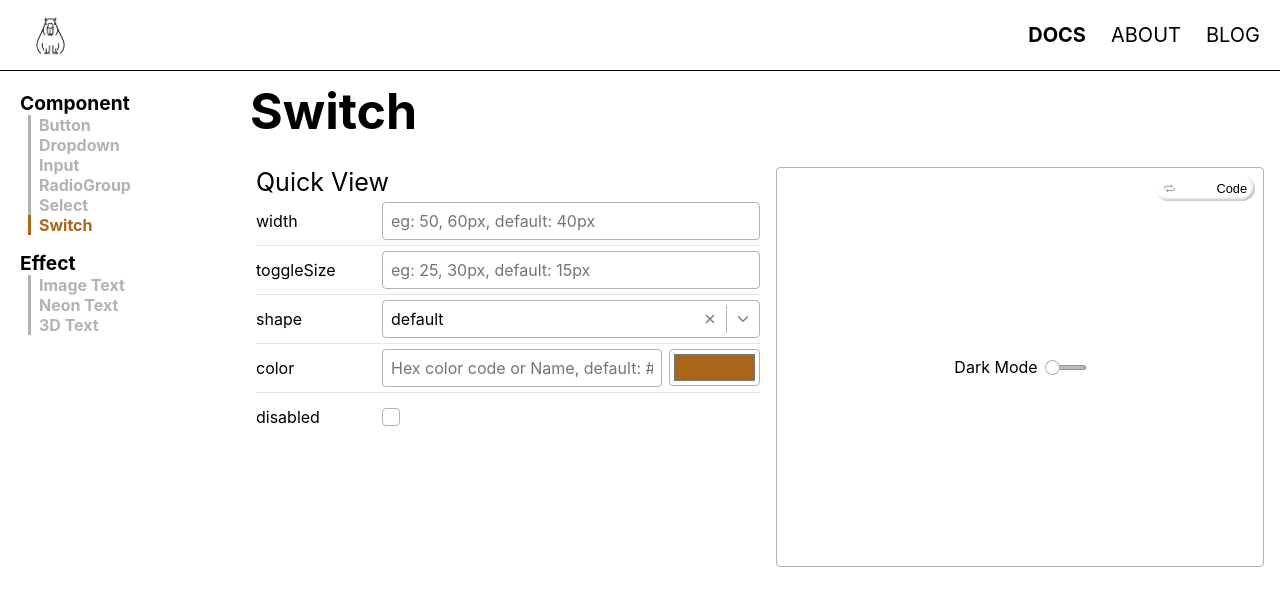
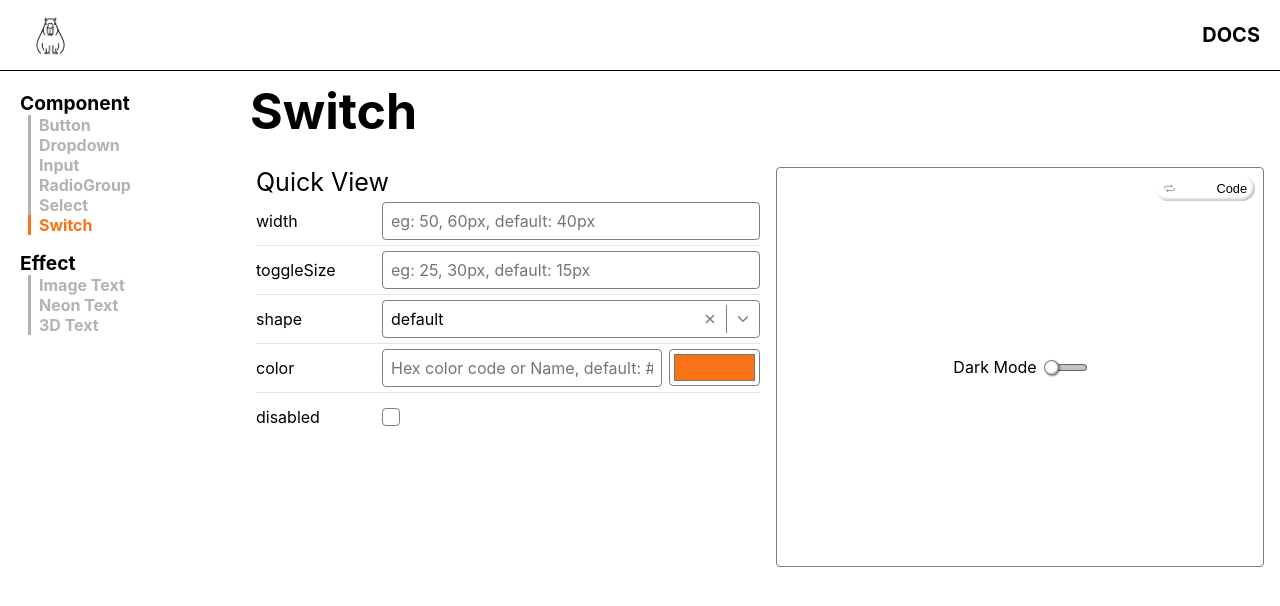
Before and after one commit to iven-yao/CapybaraUI, a React (Vite) app: page /docs/switch in a window 1280 px wide. Shown: the top 606 px of the page. Built offline with nearby package versions, Linux system fonts and the light colour scheme; a web font is replaced by a local one.

Commit message:
fix misc

```diff
--- a/src/components/Docs/Docs.scss
+++ b/src/components/Docs/Docs.scss
@@ -27,7 +27,7 @@
       }
 
       :hover {
-        color: rgba(0, 0, 0, 0.7);
+        color: rgba(var(--primaryColorRGB), 0.5);
       }
 
       .active {
--- a/src/components/Input/Input.scss
+++ b/src/components/Input/Input.scss
@@ -28,13 +28,11 @@
     font-family: inherit;
     line-height: normal;
     border: 1px solid transparent;
-    background-color: inherit;
-
-    transition: all 0.5s;
-
+    transition: all 0.2s;
+    color: $border-color;
     margin: 0;
     top: -1.25rem;
-    left: 0.25rem;
+    left: 0.5rem;
   }
 }
 
@@ -72,19 +70,20 @@
       left: 0;
       margin-top: 0.5rem;
       margin-left: 0.5rem;
-
       &.with-icon {
         margin-left: 2rem;
       }
     }
 
-    &:focus-visible ~ .floating-label {
-      margin: 0;
-      top: -1.25rem;
-      left: 0.25rem;
-
-      &.with-icon {
-        margin-left: 0;
+    &:focus-visible {
+      ~ .floating-label {
+        margin: 0;
+        top: -1.25rem;
+        left: 0.5rem;
+        color: var(--inputColor);
+        &.with-icon {
+          margin-left: 0;
+        }
       }
     }
   }
--- a/src/components/Input/Input.tsx
+++ b/src/components/Input/Input.tsx
@@ -55,16 +55,6 @@ const Input = (props:InputProps) => {
                 width: typeof width === 'number'? `${width}px`:width,
             }}
         >
-            {icon &&
-                <div className="icon-wrapper">
-                    {icon === 'search' &&
-                        <SearchIcon />
-                    }
-                    {icon === 'mail' &&
-                        <MailIcon />
-                    }
-                </div>
-            }
             <input
                 className={clsx(
                     "capybara-input",
@@ -93,6 +83,16 @@ const Input = (props:InputProps) => {
                 disabled={disabled}
                 id={id}
             />
+            {icon &&
+                <div className="icon-wrapper">
+                    {icon === 'search' &&
+                        <SearchIcon />
+                    }
+                    {icon === 'mail' &&
+                        <MailIcon />
+                    }
+                </div>
+            }
             {floatingLabel &&
                 <div
                     className={clsx(
--- a/src/components/Layout/Layout.tsx
+++ b/src/components/Layout/Layout.tsx
@@ -5,6 +5,7 @@ import logo from '../../assets/logo500.png';
 import './Layout.scss';
 import { LayoutContext } from "./LayoutContext";
 import ThemeContext from "../Theme/ThemeContext";
+import { hexToRGB } from "../../utils/colorHelper";
 // Layout component
 const Layout = () => {
     const {primaryColor, lightBackgroundColor, lightTextColor, darkBackgroundColor, darkTextColor} = useContext(ThemeContext);
@@ -15,14 +16,13 @@ const Layout = () => {
     //     setDarkMode(!darkMode);
     // }
 
-
-
     return (
         <LayoutContext.Provider value={{darkMode:false}}>
             <div
                 className="container"
                 style={{
                     "--primaryColor": primaryColor,
+                    "--primaryColorRGB": hexToRGB(primaryColor).join(','),
                     "--themeBgColor": lightBackgroundColor,
                     "--themeTextColor": lightTextColor,
                     "--themeDarkBgColor": darkBackgroundColor,
@@ -33,8 +33,6 @@ const Layout = () => {
                     <Navbar.Logo src={logo} circle></Navbar.Logo>
                     <Navbar.Items justify="end">
                         <Navbar.Item><Link to={'./docs'} className="navbar-link">DOCS</Link></Navbar.Item>
-                        <Navbar.Item>ABOUT</Navbar.Item>
-                        <Navbar.Item>BLOG</Navbar.Item>
                     </Navbar.Items>
                 </Navbar>
                 <div className="content">
--- a/src/components/Switch/Switch.scss
+++ b/src/components/Switch/Switch.scss
@@ -18,7 +18,7 @@
     height: var(--switchHeight);
     border: 1px solid $border-color;
     border-radius: 9999px;
-    box-sizing: border-box;
+    box-sizing: content-box;
     background: linear-gradient(
       to left,
       lightgray 0px 34%,
@@ -59,7 +59,7 @@
       &.rectangle {
         .capybara-switch-toggle {
           transform: translateX(
-            calc(var(--switchWidth) - var(--toggleSize) - 3px)
+            calc(var(--switchWidth) - var(--toggleSize) - 2px)
           );
         }
       }
@@ -78,6 +78,10 @@
       display: flex;
       justify-content: center;
       align-items: center;
+
+      box-shadow:
+        inset -1px -1px 2px rgba(black, 0.2),
+        1px 1px 2px rgba(black, 0.5);
     }
   }
 
--- a/src/components/Theme/ThemeContext.tsx
+++ b/src/components/Theme/ThemeContext.tsx
@@ -2,8 +2,8 @@ import { createContext } from "react";
 import { ThemeShared } from "./ThemeProps";
 
 const ThemeContext = createContext<ThemeShared>({
-    primaryColor: "#a96619",
-    secondaryColor: "",
+    primaryColor: "#3B82F6",
+    secondaryColor: "#10B981",
     lightBackgroundColor: "white",
     lightTextColor: "black",
     darkBackgroundColor: "#404040",
--- a/src/components/Theme/ThemeProvider.tsx
+++ b/src/components/Theme/ThemeProvider.tsx
@@ -5,8 +5,8 @@ import ThemeContext from "./ThemeContext";
 const ThemeProvider = (props:PropsWithChildren<ThemeProps>) => {
 
     const {
-        primaryColor = "#a96619",
-        secondaryColor = "",
+        primaryColor = "#F97316",
+        secondaryColor = "#10B981",
         lightBackgroundColor = "white",
         lightTextColor = "black",
         darkBackgroundColor = "#404040",
--- a/src/styles/_animation.scss
+++ b/src/styles/_animation.scss
@@ -1,19 +1,19 @@
 @mixin center-spread-underline {
   position: relative;
 
-    &:before {
-        content: '';
-        position: absolute;
-        left: 50%;
-        top: 0px;
-        width: 0px;
-        height: 2px;
-        background-color: black;
-        transition: all 0.3s ease-in-out;
-    }
+  // &:before {
+  //     content: '';
+  //     position: absolute;
+  //     left: 50%;
+  //     top: 0px;
+  //     width: 0px;
+  //     height: 2px;
+  //     background-color: black;
+  //     transition: all 0.3s ease-in-out;
+  // }
 
   &:after {
-        content: '';
+    content: "";
     position: absolute;
     left: 50%;
     bottom: -1px;
@@ -23,14 +23,13 @@
     transition: all 0.3s ease-in-out;
   }
 
-    &:hover:before {
-        left: 0;
-        width: 100%;
-    }
+  // &:hover:before {
+  //     left: 0;
+  //     width: 100%;
+  // }
 
   &:hover:after {
     left: 0;
     width: 100%;
   }
-
 }
--- a/src/styles/_variables.scss
+++ b/src/styles/_variables.scss
@@ -1,2 +1,2 @@
-$border-color: rgba(black, 0.3);
+$border-color: rgba(black, 0.5);
 $disabled: rgba(222, 222, 222);
```
Lines whose indentation alone changed are shown as unchanged.
